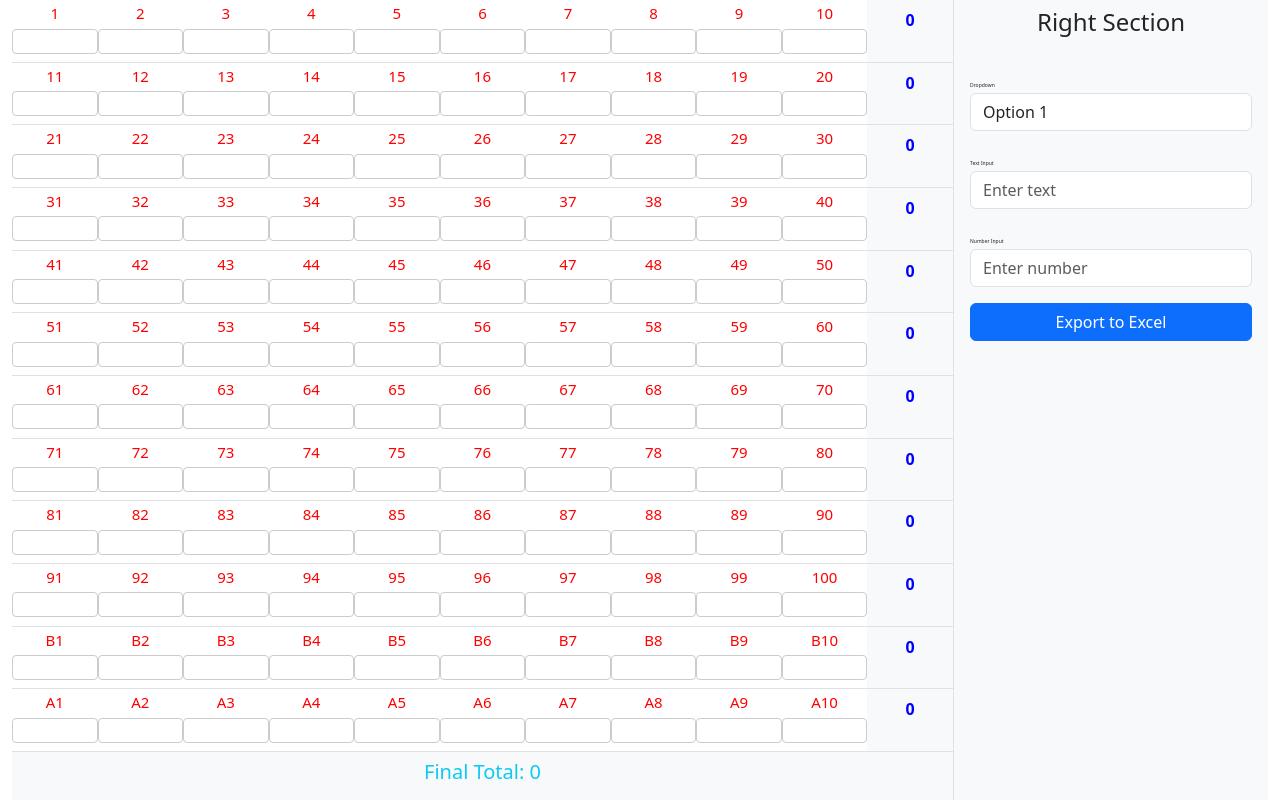
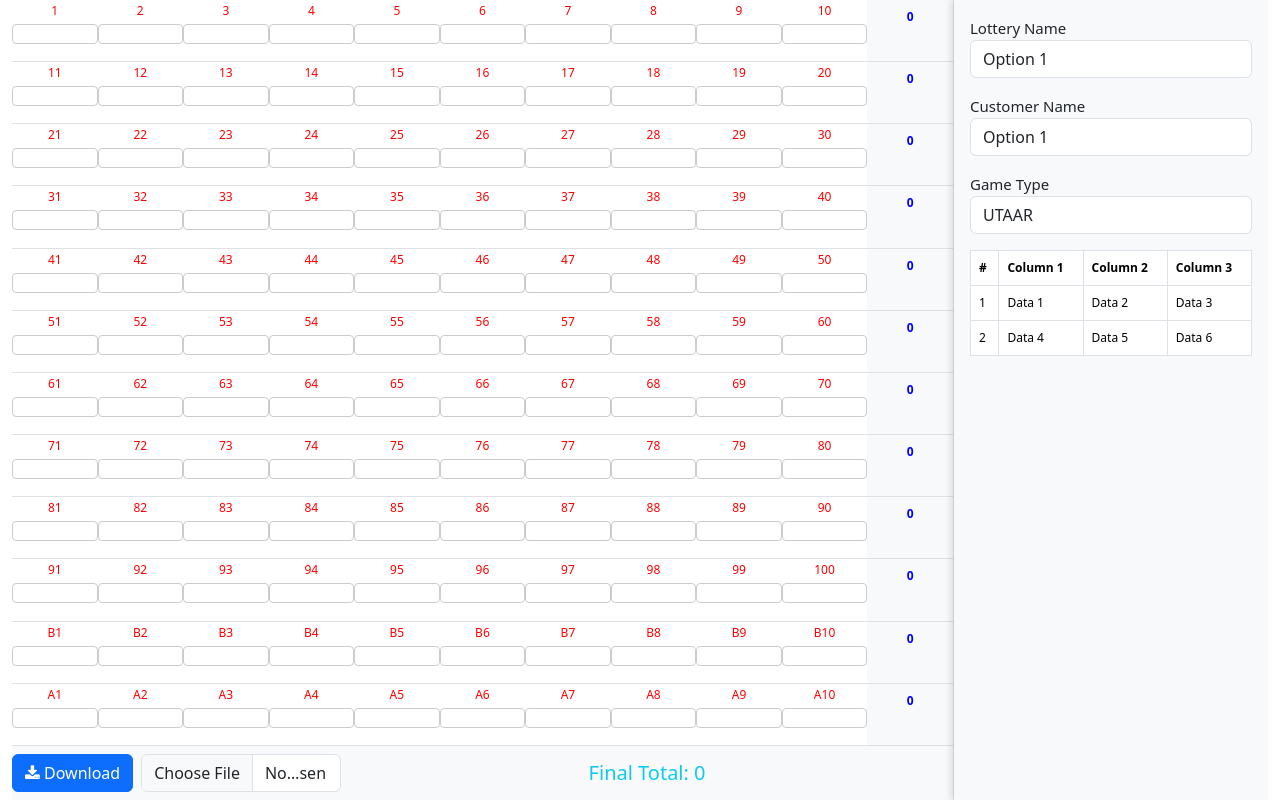
Before and after one commit to AnkitLathwal/Management, a React (Create React App) app: page /Jantri in a window 1280 px wide. Built offline with nearby package versions, Linux system fonts and the light colour scheme.

Commit message:
Excel data uploade

```diff
--- a/public/index.html
+++ b/public/index.html
@@ -10,6 +10,8 @@
       content="Web site created using create-react-app"
     />
     <link rel="apple-touch-icon" href="%PUBLIC_URL%/logo192.png" />
+    <link rel="stylesheet" href="https://cdnjs.cloudflare.com/ajax/libs/font-awesome/4.7.0/css/font-awesome.min.css"></link>
+
     <!--
       manifest.json provides metadata used when your web app is installed on a
       user's mobile device or desktop. See https://developers.google.com/web/fundamentals/web-app-manifest/
--- a/src/Jantri/Jantri.css
+++ b/src/Jantri/Jantri.css
@@ -11,7 +11,7 @@ body {
 }
 
 label {
-  font-size: 5px;
+  font-size: 15px;
   display: block;
   text-align: center;
 
--- a/src/Jantri/JantriMain.js
+++ b/src/Jantri/JantriMain.js
@@ -3,23 +3,20 @@ import * as XLSX from "xlsx";
 import "./Jantri.css";
 
 const JantriMain = () => {
-  const [rows, setRows] = useState(12); // Number of rows
-  const [columns, setColumns] = useState(10); // Number of columns
-  const [inputs, setInputs] = useState(Array(120).fill("")); // Default 120 inputs
-  const inputRefs = useRef([]); // Array of input references
+  const [rows, setRows] = useState(12);
+  const [columns, setColumns] = useState(10);
+  const [inputs, setInputs] = useState(Array(120).fill(""));
+  const inputRefs = useRef([]);
 
-  // Load saved data from localStorage on component mount
   useEffect(() => {
     const savedInputs = JSON.parse(localStorage.getItem("jantriInputs"));
     if (savedInputs) setInputs(savedInputs);
   }, []);
 
-  // Save inputs to localStorage whenever they change
   useEffect(() => {
     localStorage.setItem("jantriInputs", JSON.stringify(inputs));
   }, [inputs]);
 
-  // Handle input value change
   const handleInputChange = (index, value) => {
     if (!isNaN(value) || value === "") {
       const updatedInputs = [...inputs];
@@ -28,30 +25,6 @@ const JantriMain = () => {
     }
   };
 
-  // Keyboard navigation for inputs
-  const handleKeyDown = (e, index) => {
-    if (e.key === "Enter") {
-      e.preventDefault();
-      const nextIndex = index + 1;
-      if (nextIndex < inputRefs.current.length) {
-        inputRefs.current[nextIndex]?.focus();
-      }
-    } else if (e.key === "ArrowRight") {
-      e.preventDefault();
-      if (index % columns < columns - 1) inputRefs.current[index + 1]?.focus();
-    } else if (e.key === "ArrowLeft") {
-      e.preventDefault();
-      if (index % columns > 0) inputRefs.current[index - 1]?.focus();
-    } else if (e.key === "ArrowDown") {
-      e.preventDefault();
-      if (index + columns < rows * columns) inputRefs.current[index + columns]?.focus();
-    } else if (e.key === "ArrowUp") {
-      e.preventDefault();
-      if (index - columns >= 0) inputRefs.current[index - columns]?.focus();
-    }
-  };
-
-  // Generate dynamic label
   const getLabel = (index) => {
     if (index >= rows * columns - columns && index < rows * columns) {
       return `A${(index % columns) + 1}`;
@@ -61,19 +34,16 @@ const JantriMain = () => {
     return index + 1;
   };
 
-  // Calculate row total
   const calculateRowTotal = (startIndex) => {
     return inputs
       .slice(startIndex, startIndex + columns)
       .reduce((acc, curr) => acc + (parseFloat(curr) || 0), 0);
   };
 
-  // Calculate final total
   const calculateFinalTotal = () => {
     return inputs.reduce((acc, curr) => acc + (parseFloat(curr) || 0), 0);
   };
 
-  // Export to Excel
   const exportToExcel = () => {
     const data = inputs.map((value, index) => ({
       Label: getLabel(index),
@@ -86,29 +56,46 @@ const JantriMain = () => {
     XLSX.writeFile(workbook, "JantriData.xlsx");
   };
 
+  const handleExcelUpload = (e) => {
+    const file = e.target.files[0];
+    if (file) {
+      const reader = new FileReader();
+      reader.onload = (event) => {
+        const binaryStr = event.target.result;
+        const workbook = XLSX.read(binaryStr, { type: "binary" });
+        const worksheet = workbook.Sheets[workbook.SheetNames[0]];
+        const data = XLSX.utils.sheet_to_json(worksheet, { header: 1 });
+
+        const updatedInputs = [...inputs];
+
+        data.forEach(([label, value]) => {
+          const index = inputs.findIndex((_, idx) => getLabel(idx) === label);
+          if (index !== -1) {
+            updatedInputs[index] = value !== undefined && value !== null && value !== "" ? value : "";
+          }
+        });
+
+        setInputs(updatedInputs);
+      };
+      reader.readAsBinaryString(file);
+    }
+  };
+
   return (
     <div className="container-fluid vh-100 d-flex">
       {/* Left Section */}
-      <div className="left-section w-75 border-end d-flex flex-column">
+      <div className="left-section w-75 border-end d-flex flex-column" style={{ backgroundColor: "#f8f9fa", boxShadow: "4px 0px 6px rgba(0, 0, 0, 0.1)" }}>
         <div className="table-container flex-grow-1 overflow-hidden">
-          <table className="table w-100 h-100" style={{ tableLayout: "fixed" }}>
+          <table className="table w-100 h-100" style={{ tableLayout: "fixed", backgroundColor: "#ffffff", fontSize: "12px" }}>
             <tbody>
               {[...Array(rows)].map((_, rowIndex) => (
-                <tr key={rowIndex}>
+                <tr key={rowIndex} style={{ backgroundColor: "#f1f1f1" }}>
                   {[...Array(columns)].map((_, colIndex) => {
                     const index = rowIndex * columns + colIndex;
                     return (
-                      <td key={colIndex} className="p-0 text-center">
+                      <td key={colIndex} className="p-0 text-center" style={{ backgroundColor: "#ffffff" }}>
                         <div style={{ padding: "2px 0" }}>
-                          <label
-                            style={{
-                              fontSize: "15px",
-                              fontWeight: "500",
-                              display: "block",
-                              marginBottom: "4px",
-                              color: "red",
-                            }}
-                          >
+                          <label style={{ fontSize: "12px", fontWeight: "500", display: "block", marginBottom: "4px", color: "red" }}>
                             {getLabel(index)}
                           </label>
                           <input
@@ -116,11 +103,10 @@ const JantriMain = () => {
                             className="no-spinner small-input"
                             value={inputs[index]}
                             onChange={(e) => handleInputChange(index, e.target.value)}
-                            onKeyDown={(e) => handleKeyDown(e, index)}
                             ref={(el) => (inputRefs.current[index] = el)}
                             style={{
-                              height: "25px",
-                              fontSize: "1rem",
+                              height: "20px",
+                              fontSize: "12px",
                               padding: 0,
                               margin: 0,
                               backgroundColor: "white",
@@ -132,10 +118,7 @@ const JantriMain = () => {
                       </td>
                     );
                   })}
-                  <td
-                    className="bg-light text-center"
-                    style={{ fontSize: "1rem", fontWeight: "bold", color: "blue" }}
-                  >
+                  <td className="bg-light text-center" style={{ fontSize: "12px", fontWeight: "bold", color: "blue" }}>
                     {calculateRowTotal(rowIndex * columns)}
                   </td>
                 </tr>
@@ -143,35 +126,70 @@ const JantriMain = () => {
             </tbody>
           </table>
         </div>
-        <div className="final-total bg-light text-center py-2 text-info">
-          <h5>Final Total: {calculateFinalTotal()}</h5>
+
+        {/* File Upload & Download Section */}
+        <div className="final-total bg-light d-flex justify-content-between align-items-center py-2 text-info">
+          <div className="d-flex align-items-center">
+            <button className="btn btn-primary me-2" onClick={exportToExcel}>
+              <i className="fa fa-download"></i> Download
+            </button>
+            <input type="file" accept=".xlsx, .xls" className="form-control" onChange={handleExcelUpload} style={{ width: "200px" }} />
+          </div>
+          <h5 className="m-0 text-center flex-grow-1">Final Total: {calculateFinalTotal()}</h5>
         </div>
       </div>
 
       {/* Right Section */}
-      <div className="right-section w-25">
-        <h4 className="text-center py-2">Right Section</h4>
+      <div className="right-section w-25" style={{ backgroundColor: "#f8f9fa", boxShadow: "-4px 0px 6px rgba(0, 0, 0, 0.1)" }}>
         <div className="right-content p-3 overflow-hidden">
           <div className="form-group mb-3">
-            <label>Dropdown</label>
+            <label>Lottery Name</label>
             <select className="form-control">
-              <option value="Option 1">Option 1</option>
-              <option value="Option 2">Option 2</option>
-              <option value="Option 3">Option 3</option>
+              <option>Option 1</option>
+              <option>Option 2</option>
+              <option>Option 3</option>
             </select>
           </div>
           <div className="form-group mb-3">
-            <label>Text Input</label>
-            <input type="text" className="form-control" placeholder="Enter text" />
+            <label>Customer Name</label>
+            <select className="form-control">
+              <option>Option 1</option>
+              <option>Option 2</option>
+              <option>Option 3</option>
+            </select>
           </div>
           <div className="form-group mb-3">
-            <label>Number Input</label>
-            <input type="text" className="form-control" placeholder="Enter number" />
+            <label>Game Type</label>
+            <select className="form-control">
+              <option>UTAAR</option>
+              <option>PATTI</option>
+            </select>
           </div>
-          <div className="form-group mb-3">
-            <button className="btn btn-primary w-100" onClick={exportToExcel}>
-              Export to Excel
-            </button>
+
+          {/* Table Section */}
+          <div className="table-container mt-3">
+            <table className="table table-bordered" style={{ fontSize: "12px" }}>
+              <thead>
+                <tr>
+                  <th>#</th>
+                  <th>Column 1</th>
+                  <th>Column 2</th>
+                  <th>Column 3</th>
+                </tr>
+              </thead>
+              <tbody>
+                <tr><td>1</td><td>Data 1</td><td>Data 2</td><td>Data 3</td></tr>
+                <tr><td>2</td><td>Data 4</td><td>Data 5</td><td>Data 6</td></tr>
+              </tbody>
+            </table>
+          </div>
+
+          {/* Buttons */}
+          <div className="d-flex justify-content-between mt-3">
+            <button className="btn btn-primary">New</button>
+            <button className="btn btn-warning">Update</button>
+            <button className="btn btn-success">Save</button>
+            <button className="btn btn-danger">Delete</button>
           </div>
         </div>
       </div>
```
